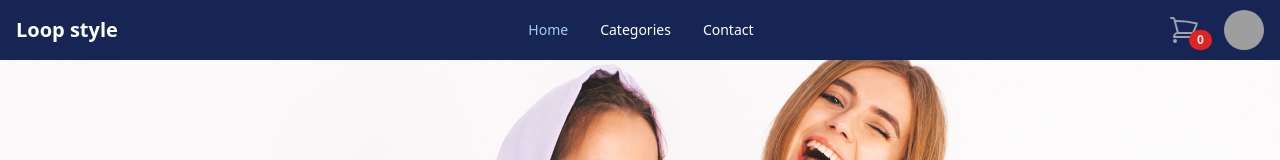
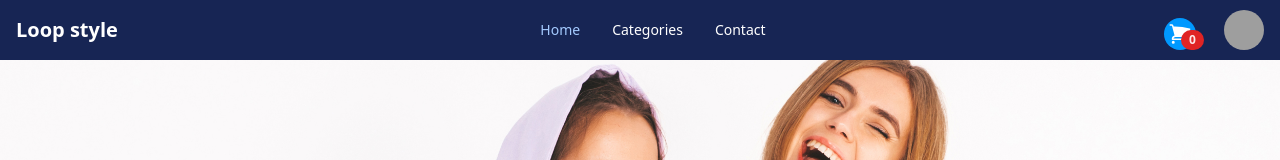
Before and after one commit to mayrars/loopstyle, a React (Vite) app: page / in a window 1280 px wide. Shown: the top 160 px of the page. Built offline with nearby package versions, Linux system fonts and the light colour scheme; no server answers; grey boxes are pictures that could not be loaded.

Commit message:
import cart css and component

```diff
--- a/src/components/Header.jsx
+++ b/src/components/Header.jsx
@@ -1,6 +1,8 @@
 "use client";
 import { Avatar, Dropdown, Navbar, Badge} from "flowbite-react";
 import { Link, NavLink } from "react-router-dom";
+import './Cart.css'
+import { Cart } from "./Cart";
 export function Header() {
     return (
         <Navbar className="bg-blue-950">
@@ -10,14 +12,7 @@ export function Header() {
 
             <div className="flex md:order-2 gap-5">
                 <div className="relative inline-flex items-center text-sm">
-                    <button type="button" className="relative rounded-full p-1 text-gray-400 hover:text-white focus:outline-none focus:ring-2 focus:ring-white focus:ring-offset-2 focus:ring-offset-gray-800">
-                        <span className="absolute -inset-1.5"></span>
-                        <span className="sr-only">View notifications</span>
-                        <svg xmlns="http://www.w3.org/2000/svg" fill="none" viewBox="0 0 24 24" strokeWidth="1.5" stroke="currentColor" className="size-8">
-                            <path strokeLinecap="round" strokeLinejoin="round" d="M2.25 3h1.386c.51 0 .955.343 1.087.835l.383 1.437M7.5 14.25a3 3 0 0 0-3 3h15.75m-12.75-3h11.218c1.121-2.3 2.1-4.684 2.924-7.138a60.114 60.114 0 0 0-16.536-1.84M7.5 14.25 5.106 5.272M6 20.25a.75.75 0 1 1-1.5 0 .75.75 0 0 1 1.5 0Zm12.75 0a.75.75 0 1 1-1.5 0 .75.75 0 0 1 1.5 0Z" />
-                        </svg>
-                    </button>
-                    <Badge className="absolute bottom-0 -right-2 inline-flex items-center justify-center px-2 py-1 text-xs font-bold leading-none text-red-100 bg-red-600 rounded-full">0</Badge>
+                    <Cart />
                 </div>
                 <Dropdown
                 arrowIcon={false}
```
